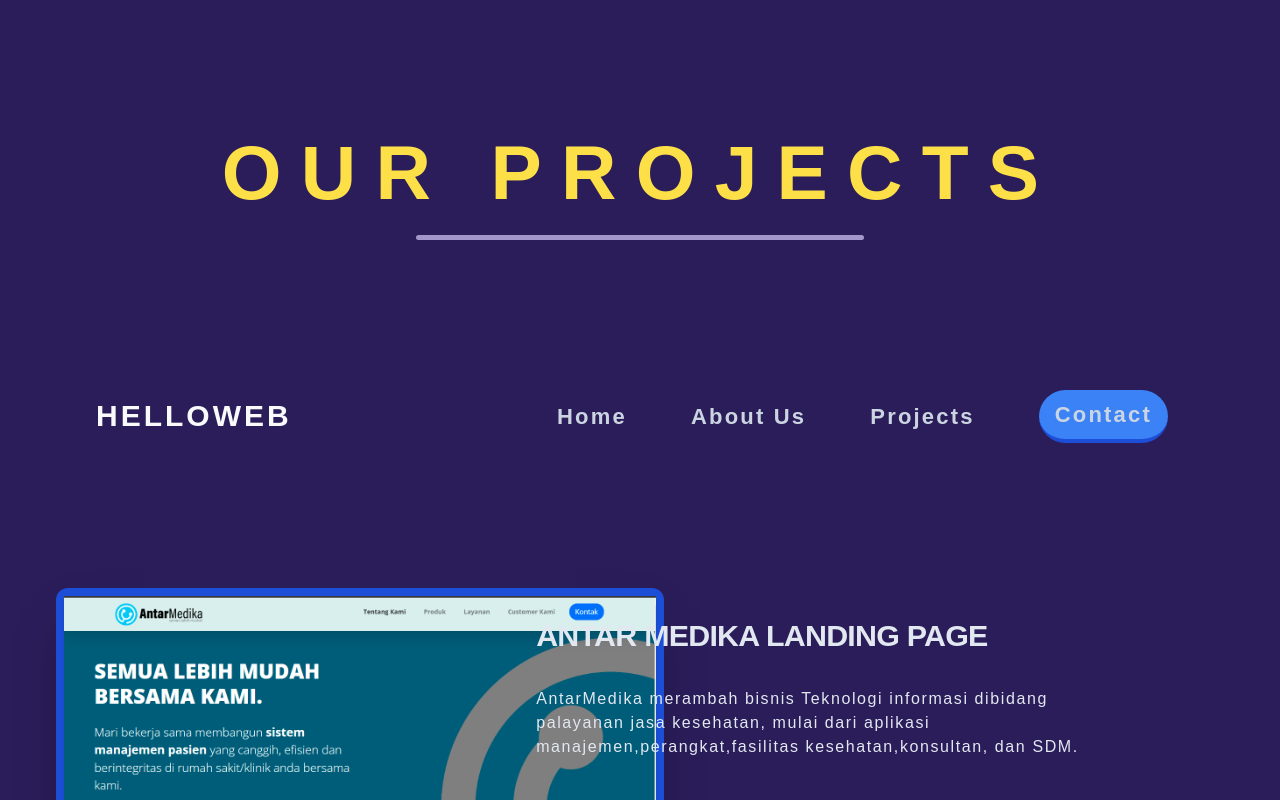
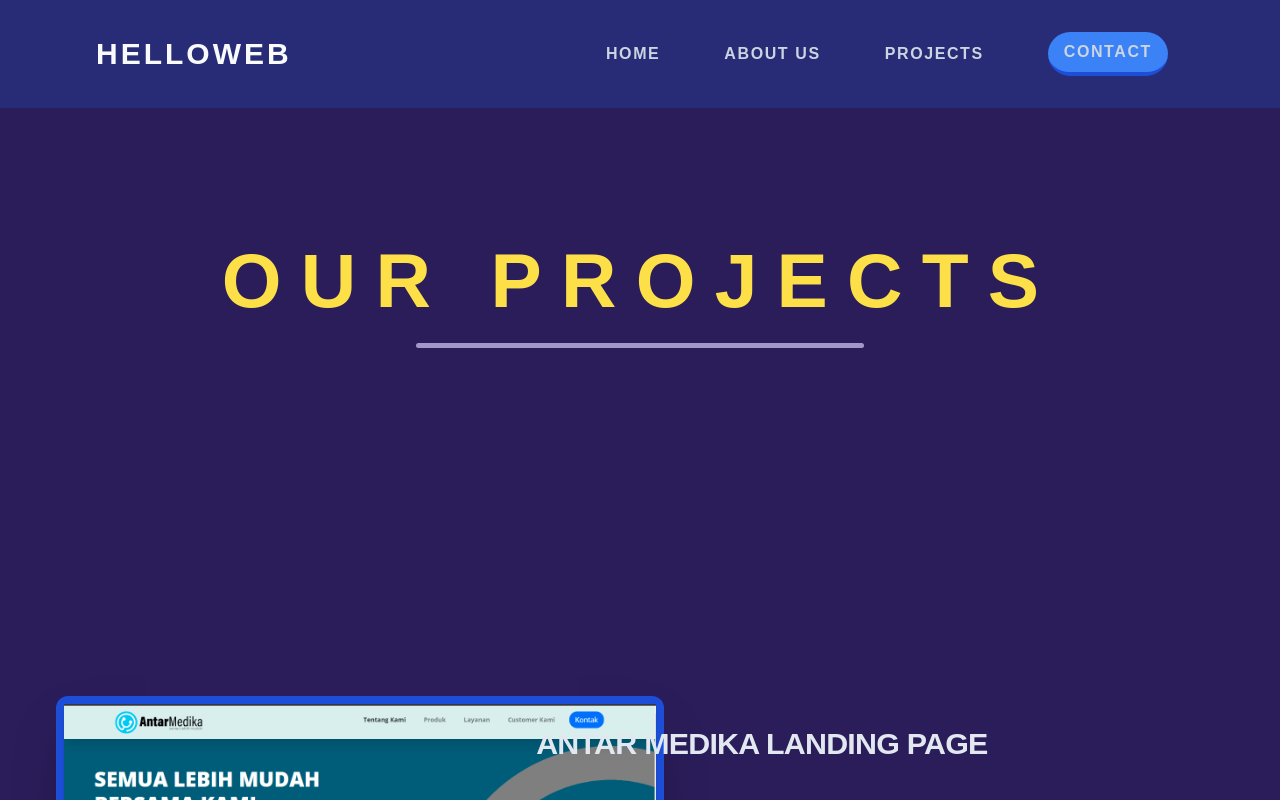
Before and after one commit to NoxturneDev/porto-team, a React (Create React App) app: page /project in a window 1280 px wide. Shown: the top 800 px of the page. Built offline with nearby package versions, Linux system fonts and the light colour scheme; a web font is replaced by a local one.

Commit message:
animation on scroll navbar prototype

```diff
--- a/src/components/Nav.jsx
+++ b/src/components/Nav.jsx
@@ -1,10 +1,13 @@
-import { useState } from "react";
+import React, { useEffect, useState, useRef } from "react";
 import { Link } from "react-router-dom";
 import Contact from "../pages/Contact";
 import { Wrapper } from "./Container";
+import gsap from "gsap";
 
 function Nav() {
   const [modal, setModal] = useState(false);
+  const [scrolled, setScrolled] = useState(false)
+  const nav = useRef(null)
 
   const showModal = () => {
     if (modal == false) {
@@ -12,21 +15,65 @@
     }
   };
 
+  const scrollDetect = () => {
+    if (window.scrollY > nav.current.offsetHeight) {
+      setScrolled(true)
+      return
+    } else {
+      setScrolled(false)
+      return
+    }
+  }
+
+
+  const animateOnScroll = (condition) => {
+    if (condition) {
+      gsap.fromTo(nav.current, {
+        opacity: 0,
+        y: -50,
+        position: 'static'
+      }, {
+        opacity: 1,
+        y: 0,
+        position: 'fixed'
+      })
+    } else {
+      gsap.fromTo(nav.current, {
+        y: 50
+      }, {
+        y: 0,
+        position: 'static',
+        duration: 0.2
+      })
+    }
+  }
+
+  useEffect(() => {
+    animateOnScroll(scrolled)
+    window.addEventListener('scroll', scrollDetect)
+
+    return () => {
+      window.removeEventListener('scroll', scrollDetect)
+    }
+  })
+
+
+
   return (
-    <>
-      <Wrapper custom="flex w-screen h-16 z-20 fixed px-6 py-5 mt-4">
+    <div ref={nav} className="bg-astro-dark-100 z-20 ">
+      <Wrapper custom={`${scrolled ? 'right-0 top-0' : 'left-0'} flex w-screen h-16 px-6 py-5 text-size`}>
         <div className="flex w-screen  justify-center items-center px-14 ">
           <div className="grow p-4 text-gray-50 text-3xl font-bold font-generalsans tracking-widest">
             <h2>HELLOWEB</h2>
           </div>
-          <ul className="flex justify-center items-center color-white h-14  text-[22px] font-semibold text-slate-300">
-            <li className="m-8 font-satoshi tracking-widest">
+          <ul className="flex justify-center items-center color-white h-14 font-semibold text-slate-300 uppercase">
+            <li className="m-8 font-satoshi tracking-widest hover:text-white duration-200 transition">
               <Link to="/">Home</Link>
             </li>
-            <li className="m-8  font-satoshi tracking-widest">
+            <li className="m-8  font-satoshi tracking-widest hover:text-white duration-200 transition">
               <Link to="/about">About Us</Link>
             </li>
-            <li className="m-8  font-satoshi tracking-widest">
+            <li className="m-8  font-satoshi tracking-widest hover:text-white duration-200 transition">
               <Link to="/project">Projects</Link>
             </li>
             <li className="m-8  font-satoshi tracking-widest bg-blue-500 hover:bg-blue-400 hover:text-white font-bold py-2 px-4 border-b-4 border-blue-700 hover:border-blue-500 rounded-full">
@@ -38,7 +85,7 @@
         </div>
       </Wrapper>
       <Contact visible={modal}></Contact>
-    </>
+    </div>
   );
 }
 
```
